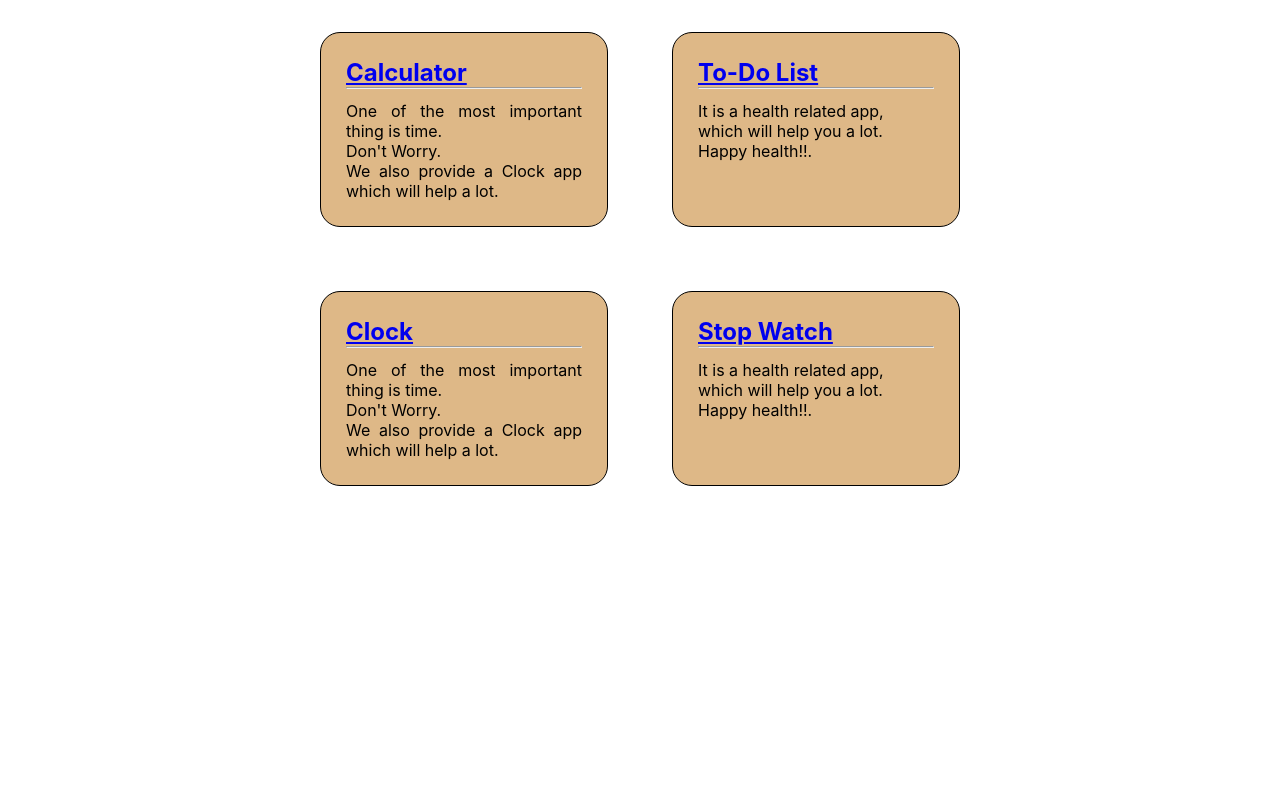
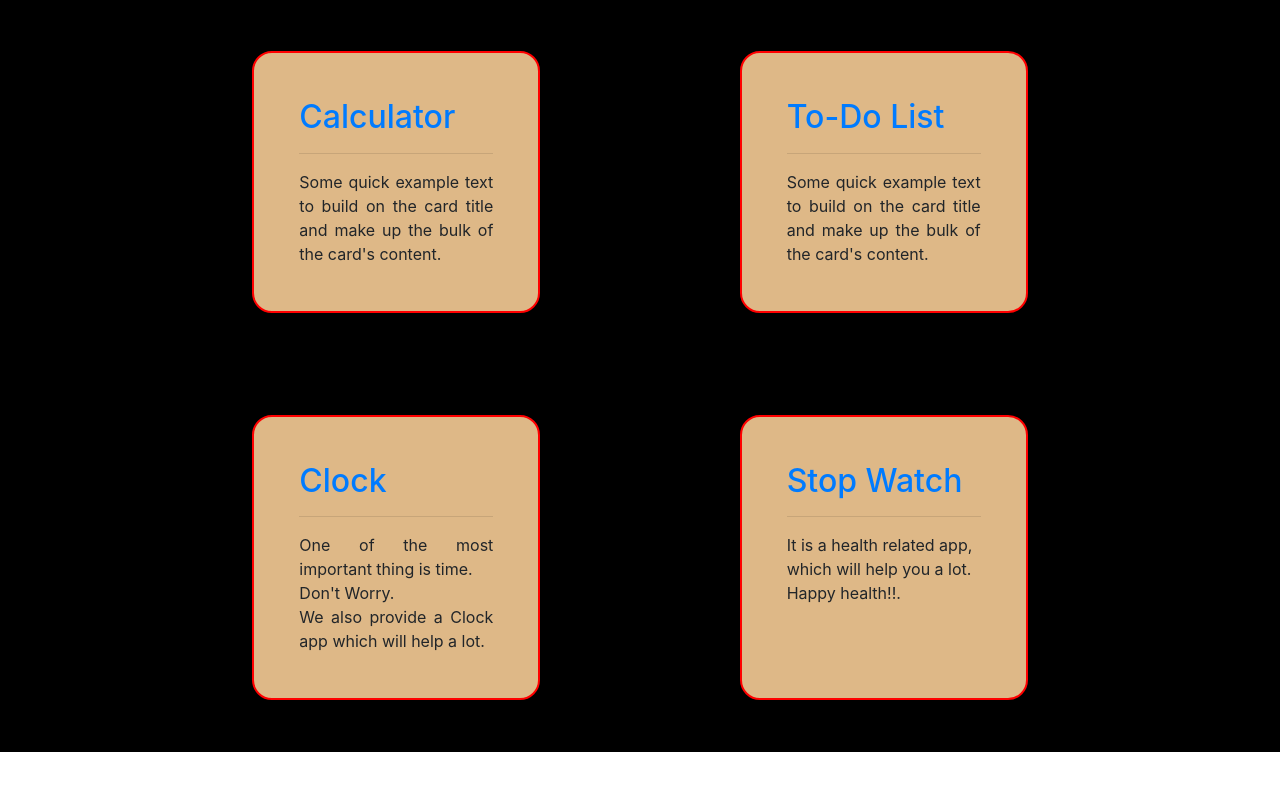
Before and after one commit to shubhamjha25/Multi-Tools, a React (Create React App) app: page / in a window 1280 px wide. Shown: the top 790 px of the page. Built offline with nearby package versions, Linux system fonts and the light colour scheme.

Commit message:
Minor CSS Fix
Removing Reactstrap. The Project will now use Simple Bootstrap

```diff
--- a/package.json
+++ b/package.json
@@ -14,8 +14,7 @@
     "react-dom": "^16.13.1",
     "react-popper": "^2.2.3",
     "react-router-dom": "^5.2.0",
-    "react-scripts": "3.4.3",
-    "reactstrap": "^8.5.1"
+    "react-scripts": "3.4.3"
   },
   "scripts": {
     "start": "react-scripts start",
--- a/src/Components/Main.css
+++ b/src/Components/Main.css
@@ -1,18 +1,39 @@
+.wrap {
+    background-color: black;
+}
+
+body {
+    background-color: black;
+}
+
 .card-wrap {
     display: flex;
-    justify-content: center;
+    justify-content: space-evenly;
+    padding: 1.2rem 0;
 }
 
 .bt-card {
     width: 18rem;
     margin: 2rem;
     background-color: burlywood;
-    border: 1.5px solid black;
+    border: 2.5px solid red;
     padding: 25px;
     border-radius: 20px;
     text-align: justify;
 }
 
+.bt-card:hover {
+    box-shadow: 0 8px 16px 0 white;
+}
+
 .bt-card-title {
     margin-bottom: 12px;
 }
+
+@media (max-width: 576px) {
+    .card-wrap {
+        display: flex;
+        flex-direction: column;
+        justify-content: space-evenly;
+    }
+}
--- a/src/Components/MenuComponent.js
+++ b/src/Components/MenuComponent.js
@@ -1,66 +1,54 @@
 import React from 'react';
-import { Card, CardBody, CardText, CardTitle } from 'reactstrap';
 import './Main.css';
 import { NavLink } from 'react-router-dom';
 
 const RenderCard = () => {
     return(
-            <div className="container">
-                <div className="row">
-                    <div className="card-wrap col-12 col-md-5">
-                        <Card className="bt-card">
-                        <CardBody>
-                            <CardTitle className="bt-card-title"><NavLink exact to="/calculator"><h2>Calculator</h2><hr/></NavLink></CardTitle>
-                            <CardText>
-                                One of the most important thing is time.<br/>
-                                Don't Worry.<br/>
-                                We also provide a Clock app which will help a lot.<br/>
-                            </CardText>
-                        </CardBody>
-                        </Card>
-                        <Card className="bt-card">
-                        <CardBody>
-                            <CardTitle className="bt-card-title"><NavLink exact to="/todo"><h2>To-Do List</h2><hr/></NavLink></CardTitle>
-                            <CardText>
-                                It is a health related app,<br/>
-                                which will help you a lot.<br/>
-                                Happy health!!.
-                            </CardText>
-                        </CardBody>
-                        </Card>
+        <div className="wrap">
+        <div className="container">
+            <div className="card-wrap">
+                <div className="bt-card" style={{width: '18rem'}}>
+                    <div className="card-body">
+                        <h5 className="card-title"><NavLink exact to="/calculator"><h2>Calculator</h2><hr/></NavLink></h5>
+                        <p className="card-text">Some quick example text to build on the card title and make up the bulk of the card's content.</p>
                     </div>
                 </div>
-                <div className="row">
-                    <div className="card-wrap col-12 col-md-5">
-                        <Card className="bt-card">
-                        <CardBody>
-                            <CardTitle className="bt-card-title"><NavLink exact to="/clock"><h2>Clock</h2><hr/></NavLink></CardTitle>
-                            <CardText>
-                                One of the most important thing is time.<br/>
-                                Don't Worry.<br/>
-                                We also provide a Clock app which will help a lot.<br/>
-                            </CardText>
-                        </CardBody>
-                        </Card>
-                        <Card className="bt-card">
-                        <CardBody>
-                            <CardTitle className="bt-card-title"><NavLink exact to="/stopwatch"><h2>Stop Watch</h2><hr/></NavLink></CardTitle>
-                            <CardText>
-                                It is a health related app,<br/>
-                                which will help you a lot.<br/>
-                                Happy health!!.
-                            </CardText>
-                        </CardBody>
-                        </Card>
+
+                <div className="bt-card" style={{width: '18rem'}}>
+                    <div className="card-body">
+                        <h5 className=".bt-card-title"><NavLink exact to="/todo"><h2>To-Do List</h2><hr/></NavLink></h5>
+                        <p className="card-text">Some quick example text to build on the card title and make up the bulk of the card's content.</p>
                     </div>
                 </div>
             </div>
+
+            <div className="card-wrap">
+                <div className="bt-card" style={{width: '18rem'}}>
+                    <div className="card-body">
+                        <h5 className=".bt-card-title"><NavLink exact to="/clock"><h2>Clock</h2><hr/></NavLink></h5>
+                        <p className="card-text">One of the most important thing is time.<br/>Don't Worry.<br/>We also provide a Clock app which will help a lot.<br/></p>
+                    </div>
+                </div>
+
+                <div className="bt-card" style={{width: '18rem'}}>
+                    <div className="card-body">
+                        <h5 className=".bt-card-title"><NavLink exact to="/stopwatch"><h2>Stop Watch</h2><hr/></NavLink></h5>
+                        <p className="card-text">It is a health related app,<br/>which will help you a lot.<br/>Happy health!!. </p>
+                    </div>
+                </div>
+            </div>
+
+        </div>
+        </div>
     );
 }
 
+
 const Menu = () => {
     return(
-        <RenderCard />
+        <>
+            <RenderCard />
+        </>
     );
 }
 
--- a/src/Components/Widgets/Clock/clock.js
+++ b/src/Components/Widgets/Clock/clock.js
@@ -12,8 +12,8 @@ const Clock = () => {
     return(
         <>
             {/* <div className="con"></div> */}
-            <div className="container" style={{display: 'flex', justifyContent: 'center', paddingTop: '10rem',
-             fontSize: '35px', backgroundColor: 'royalblue', paddingBottom: '33rem'}}>
+            <div style={{display: 'flex', justifyContent: 'center', paddingTop: '10rem',
+             fontSize: '35px', backgroundColor: 'royalblue', paddingBottom: '33rem', height: '100vh'}}>
                 <h2 style={{fontFamily: 'monospace'}}>{time1}</h2>
             </div>
         </>
--- a/src/index.js
+++ b/src/index.js
@@ -2,6 +2,9 @@ import React from 'react';
 import ReactDOM from 'react-dom';
 import './index.css';
 import App from './App';
+import 'bootstrap/dist/css/bootstrap.min.css';
+import 'font-awesome/css/font-awesome.min.css';
+import 'bootstrap-social/bootstrap-social.css';
 import * as serviceWorker from './serviceWorker';
 
 ReactDOM.render(
```
Also changed, not shown: 1 other file (tests, documents, lock files or other folders).
